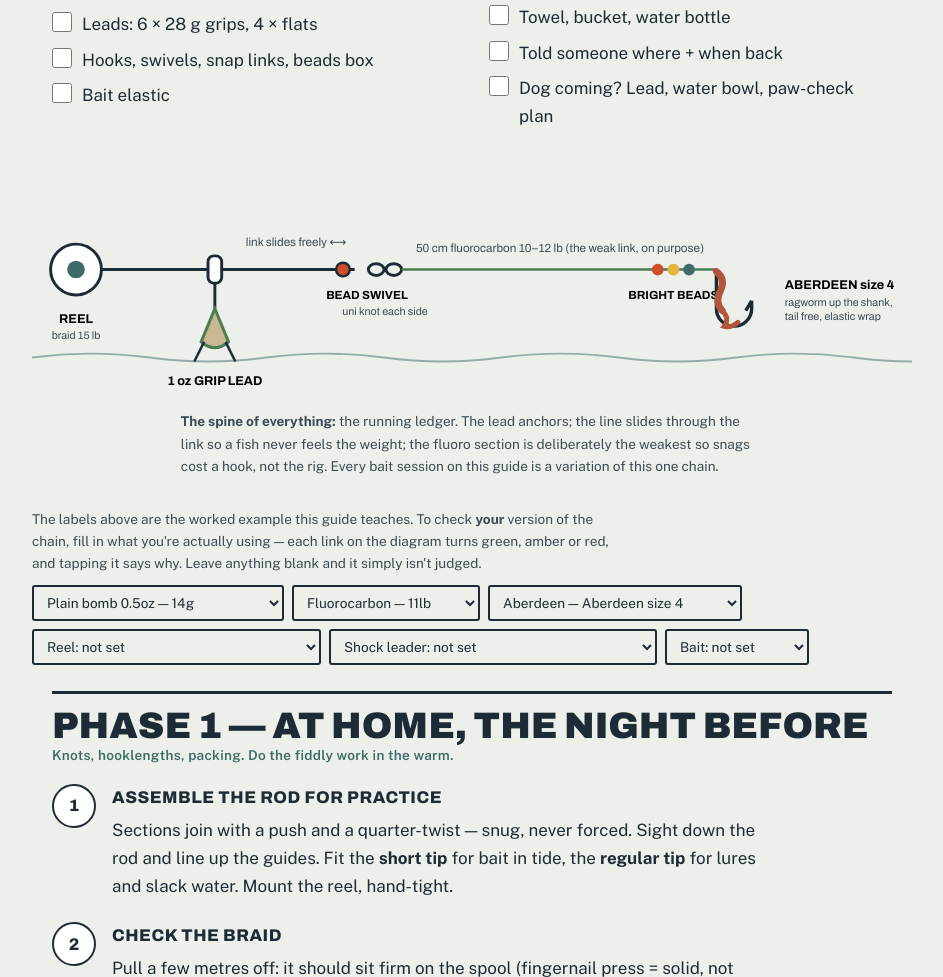
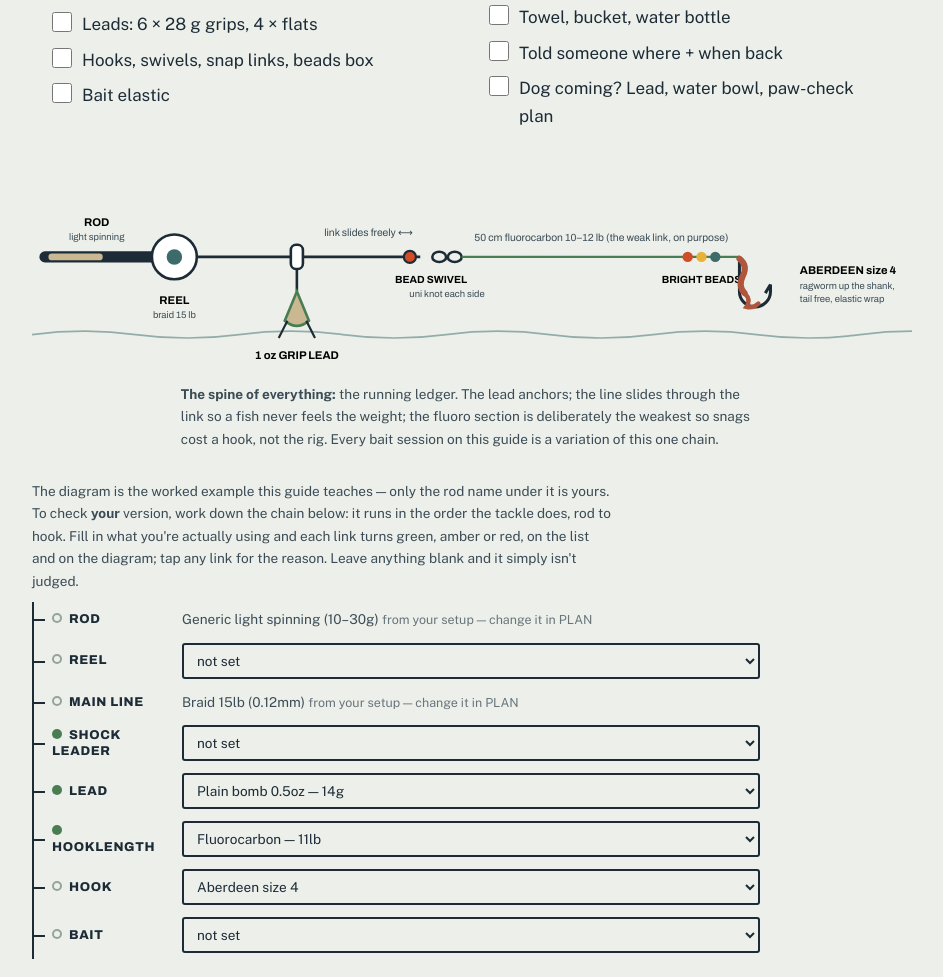
Before and after one commit to crgz13/fishing-field-guide, a plain HTML site: page fishing-field-guide.html in a window 1280 px wide. Shown: the part 4581-5558 px from the top of the page, without its empty margins (168-1111 px from the left). Drawn offline with nearby package versions, Linux system fonts and the light colour scheme.

Commit message:
rig-chain presentation: checker reads rod-to-hook as a labelled chain
The ④(b) checker was six unordered dropdowns that lost their slot name
once filled and painted verdicts only on the diagram. Now a vertical
chain list in tackle order (Rod → Reel → Main line → Shock leader →
Lead → Hooklength → Hook → Bait), every row labelled with a verdict
dot, read-only ends fed from PLAN, tap-for-why everywhere. The
shock-leader rule gained a 'leader' slot (same verdict shown where the
leader is set — a mirror, not a new judgement). Diagram gains a rod
butt; option labels de-duped (Aberdeen size 4).

Co-Authored-By: Claude Fable 5 <noreply@anthropic.com>

```diff
--- a/fishing-field-guide.html
+++ b/fishing-field-guide.html
@@ -290,17 +290,35 @@
   /* ---------- rig check (④b verdicts) ---------- */
   .rigcheck{padding:0 0 26px}
   .rc-intro{font-size:.85rem;color:#3c4c56;max-width:70ch;margin-bottom:10px}
-  .rigcheck .row{display:flex;flex-wrap:wrap;gap:8px}
-  .rigcheck select{font:inherit;font-size:.85rem;padding:7px 9px;border:2px solid var(--ink);background:var(--paper);color:var(--ink);border-radius:3px}
+  .rigcheck select{font:inherit;font-size:.85rem;padding:7px 9px;border:2px solid var(--ink);background:var(--paper);color:var(--ink);border-radius:3px;max-width:100%}
+  /* the chain reads top-to-bottom in the order the tackle runs: the container's left
+     border is the spine, each link taps it with a short tick. */
+  .chain{border-left:2px solid var(--ink);max-width:70ch}
+  /* grid, not flex: a long read-only value wraps inside its own column instead of
+     dropping under the label and losing the alignment down the chain. */
+  .chain .link{display:grid;grid-template-columns:120px minmax(0,1fr);align-items:center;gap:4px 10px;position:relative;padding:6px 0 6px 18px}
+  .chain .link::before{content:'';position:absolute;left:0;top:50%;width:11px;height:2px;background:var(--ink)}
+  .lname{font-family:'Archivo',sans-serif;font-stretch:75%;font-weight:800;text-transform:uppercase;
+         font-size:.8rem;letter-spacing:.05em;line-height:1.3;background:none;border:0;padding:0;
+         color:var(--ink);cursor:pointer;flex:0 0 120px;text-align:left}
+  .lname:hover span:last-child,.lname:focus span:last-child{text-decoration:underline}
+  .lfix{font-size:.85rem;margin:0;color:#3c4c56}
+  .lfix i{font-style:normal;font-size:.78rem;opacity:.75}
   .rigwhy{border-left:6px solid var(--ink);background:#fff;padding:12px 16px;margin-top:12px;max-width:70ch}
   .rigwhy h4{font-family:'Archivo',sans-serif;font-stretch:75%;font-weight:800;text-transform:uppercase;font-size:.85rem;letter-spacing:.05em}
   .rigwhy li{list-style:none;font-size:.88rem;margin:8px 0}
-  .rigwhy .dot,.buygap .dot{display:inline-block;width:10px;height:10px;border-radius:50%;margin-right:7px}
+  .rigwhy p{font-size:.88rem;margin:0}
+  .rigwhy .dot,.buygap .dot,.chain .dot{display:inline-block;width:10px;height:10px;border-radius:50%;margin-right:7px}
+  .chain .dot.dotoff{background:transparent;box-shadow:inset 0 0 0 2px #94a39c}
   #seg-reel,#seg-line,#seg-lead,#seg-hooklength,#seg-hook,#seg-bait{cursor:pointer}
   body.night .rigcheck select{background:#0a0405;color:#e03d3d;border-color:#e03d3d}
-  body.night .rc-intro{color:#c05050}
+  body.night .rc-intro,body.night .lfix{color:#c05050}
+  body.night .chain{border-color:#e03d3d}
+  body.night .chain .link::before{background:#e03d3d}
+  body.night .lname{color:#e03d3d}
+  body.night .chain .dot.dotoff{box-shadow:inset 0 0 0 2px #7a2020}
   body.night .rigwhy{background:#140708}
-  @media print{.rigcheck .row{display:none}}
+  @media print{.rigcheck .chain{display:none}}
 
   /* ---------- gear locker ---------- */
   /* ponytail: selects/inputs reuse the .deck rules above, so night mode is already handled. */
@@ -502,10 +520,17 @@
 <!-- ================= DO ================= -->
 <div id="do"></div>
 <!-- ================= HERO RIG DIAGRAM ================= -->
-<div class="wrap hero-rig" role="img" aria-label="Diagram of the running ledger rig from reel to baited hook">
-<svg viewBox="0 0 900 240" xmlns="http://www.w3.org/2000/svg" font-family="Archivo, sans-serif">
+<div class="wrap hero-rig" role="img" aria-label="Diagram of the running ledger rig from rod and reel to baited hook">
+<svg viewBox="-120 0 1020 240" xmlns="http://www.w3.org/2000/svg" font-family="Archivo, sans-serif">
   <!-- water line -->
-  <path d="M0 200 Q 60 192 120 200 T 240 200 T 360 200 T 480 200 T 600 200 T 720 200 T 840 200 T 960 200" fill="none" stroke="#3d6b6a" stroke-width="2" opacity=".5"/>
+  <path d="M-120 200 Q -60 192 0 200 T 120 200 T 240 200 T 360 200 T 480 200 T 600 200 T 720 200 T 840 200 T 960 200" fill="none" stroke="#3d6b6a" stroke-width="2" opacity=".5"/>
+  <!-- rod butt: drawn before the reel so the reel sits on it. Decorative — no segment,
+       no rule, not tappable. The sub-label is the only part of this diagram that is
+       YOUR gear rather than the worked example. -->
+  <line x1="-105" y1="110" x2="28" y2="110" stroke="#1c2b36" stroke-width="13" stroke-linecap="round"/>
+  <line x1="-97" y1="110" x2="-42" y2="110" stroke="#c9b892" stroke-width="8" stroke-linecap="round"/>
+  <text x="-45" y="74" text-anchor="middle" font-size="13" font-weight="700">ROD</text>
+  <text id="rodbuttname" x="-45" y="90" text-anchor="middle" font-size="11" fill="#3c4c56">light spinning</text>
   <!-- main line -->
   <line id="seg-line" data-slot="line" tabindex="0" x1="60" y1="110" x2="330" y2="110" stroke="#1c2b36" stroke-width="3"/>
   <!-- reel -->
@@ -550,8 +575,8 @@
 <p class="wrap rig-caption"><strong>The spine of everything:</strong> the running ledger. The lead anchors; the line slides through the link so a fish never feels the weight; the fluoro section is deliberately the weakest so snags cost a hook, not the rig. Every bait session on this guide is a variation of this one chain.</p>
 
 <div class="wrap rigcheck">
-  <p class="rc-intro">The labels above are the worked example this guide teaches. To check <b>your</b> version of the chain, fill in what you're actually using — each link on the diagram turns green, amber or red, and tapping it says why. Leave anything blank and it simply isn't judged.</p>
-  <div class="row" id="rigslots"></div>
+  <p class="rc-intro">The diagram is the worked example this guide teaches — only the rod name under it is yours. To check <b>your</b> version, work down the chain below: it runs in the order the tackle does, rod to hook. Fill in what you're actually using and each link turns green, amber or red, on the list and on the diagram; tap any link for the reason. Leave anything blank and it simply isn't judged.</p>
+  <div class="chain" id="rigslots"></div>
   <div id="rigwhy" aria-live="polite"></div>
 </div>
 
@@ -1084,7 +1109,9 @@
       if(R.lead.g<=cap) return {v:'y',why:R.lead.g+'g is under the '+cap+'g ceiling but leaves nothing for the ~12g of rig and bait — you are casting at the limit.'};
       return {v:'r',why:R.lead.g+'g is over the rod’s '+cap+'g casting ceiling. That is crack-off and broken-rod territory.'};
     }},
-    {id:'shock-leader',slots:['lead'],fn:function(R,g){
+    /* two slots: the verdict is about the lead's weight, but it is also the only thing
+       said about the leader — show it where the user set each. Same verdict, two places. */
+    {id:'shock-leader',slots:['lead','leader'],fn:function(R,g){
       if(!R.lead) return null;
       if(R.lead.g<=57) return {v:'g',why:'Under 57g (2oz) — no shock leader needed.'};
       var need=leaderLb(R.lead.g);
@@ -1903,10 +1930,26 @@
   }
 
   /* ================= ④b RIG CHECK UI ================= */
-  var SLOTS=[['lead','Lead'],['hooklength','Hooklength'],['hook','Hook'],['reel','Reel'],['leader','Shock leader'],['bait','Bait']];
+  /* The chain in the order the tackle actually runs, rod to hook. Third field: 1 = you set
+     it here, 0 = it comes from your PLAN setup and is shown read-only. Rod and main line
+     carry no verdict of their own — what they're paired WITH is what gets judged. */
+  var CHAIN=[['rod','Rod',0],['reel','Reel',1],['line','Main line',0],['leader','Shock leader',1],
+             ['lead','Lead',1],['hooklength','Hooklength',1],['hook','Hook',1],['bait','Bait',1]];
+  var SEGS=['reel','line','lead','hooklength','hook','bait'];   // the SVG has no rod or leader segment
+  var VWORD={g:'ok',y:'check this',r:'problem'};
+  /* The ends are judged through their pairings, so point at where the verdict lives
+     instead of saying "nothing to judge" over a link that plainly matters. */
+  var ENDWHY={
+    rod:'The rod itself carries no verdict here — what it is paired with does. Its casting ceiling is judged on <b>Lead</b> (ceiling minus ~12g of rig and bait) and its size pairing on <b>Reel</b>. Change the rod in PLAN.',
+    line:'The main line carries no verdict here — what it is paired with does. It is judged on <b>Hooklength</b> (the weak link must break first) and on <b>Lead</b> and <b>Shock leader</b> (casting weight needs about 10lb of mono per ounce). Change the line in PLAN.'
+  };
   var SEGSTROKE={};   // original stroke per segment, so an unjudged link is restored exactly
   var OPENSLOT=null;
   var SEGWIRED=false; // the SVG segments are wired once — buildRig() re-runs on every change
+
+  function slotName(k){ var n=k; CHAIN.forEach(function(c){ if(c[0]===k) n=c[1]; }); return n; }
+  // "Aberdeen" + spec "Aberdeen size 4" would read "Aberdeen — Aberdeen size 4"
+  function optLabel(i){ var s=specOf(i); return !s? i.label : s.indexOf(i.label)===0? s : i.label+' — '+s; }
 
   function slotOptions(kind){
     // locker first, then catalogue — same objects the rules read
@@ -1925,47 +1968,64 @@
     });
     RIG.lead=lead; RIG.hooklength=hl; RIG.hook=hook;
   }
-  function buildRig(){
-    var host=document.getElementById('rigslots'); if(!host) return;
-    host.innerHTML='';
-    SLOTS.forEach(function(s){
+  function slotSelect(k,name){
     var sel=document.createElement('select');
-      sel.setAttribute('aria-label',s[1]);
-      sel.innerHTML='<option value="">'+s[1]+': not set</option>';
-      if(s[0]==='bait'){
-        Object.keys(BAITS).forEach(function(b){ sel.innerHTML+='<option value="'+b+'">'+b+'</option>'; });
+    sel.setAttribute('aria-label',name);
+    sel.innerHTML='<option value="">not set</option>';
+    if(k==='bait'){
+      Object.keys(BAITS).forEach(function(b){ sel.innerHTML+='<option value="'+esc(b)+'">'+esc(b)+'</option>'; });
     }else{
-        var kind = s[0]==='leader' ? 'line' : s[0];
+      var kind = k==='leader' ? 'line' : k;
       var pair=slotOptions(kind), grp=['In your locker','Catalogue'];
       pair.forEach(function(list,n){
         if(!list.length) return;
         var og='<optgroup label="'+grp[n]+'">';
-          list.forEach(function(i){ og+='<option value="'+esc(i.id)+'">'+esc(i.label)+' — '+esc(specOf(i))+'</option>'; });
+        list.forEach(function(i){ og+='<option value="'+esc(i.id)+'">'+esc(optLabel(i))+'</option>'; });
         sel.innerHTML+=og+'</optgroup>';
       });
     }
     sel.addEventListener('change',function(){
       var val=sel.value;
-        if(!val){ RIG[s[0]]=null; }
-        else if(s[0]==='bait'){ RIG[s[0]]={label:val}; }
+      if(!val){ RIG[k]=null; }
+      else if(k==='bait'){ RIG[k]={label:val}; }
       else {
         var found=null;
         LOCKER.concat(CATALOGUE).forEach(function(i){ if(i.id===val&&!found) found=i; });
-          RIG[s[0]]=found;
+        RIG[k]=found;
       }
       paintRig();
     });
-      if(RIG[s[0]]) sel.value = s[0]==='bait' ? RIG[s[0]].label : RIG[s[0]].id;
-      host.appendChild(sel);
-    });
+    if(RIG[k]) sel.value = k==='bait' ? RIG[k].label : RIG[k].id;
+    return sel;
+  }
+  function buildRig(){
+    var host=document.getElementById('rigslots'); if(!host) return;
+    var g=gearCalc();
+    host.innerHTML='';
+    /* rebuilt whole on every rod/line/locker change, so these listeners die with the
+       nodes — no SEGWIRED guard needed here, unlike the static SVG below. */
+    CHAIN.forEach(function(c){
+      var row=document.createElement('div');
+      row.className='link'; row.setAttribute('data-slot',c[0]);
+      var btn=document.createElement('button');
+      btn.type='button'; btn.className='lname';
+      btn.innerHTML='<span class="dot dotoff"></span><span>'+esc(c[1])+'</span>';
+      btn.addEventListener('click',function(){ showWhy(c[0]); });
+      row.appendChild(btn);
+      if(c[2]){ row.appendChild(slotSelect(c[0],c[1])); }
+      else{
+        var p=document.createElement('p'); p.className='lfix';
+        p.innerHTML=esc(c[0]==='rod'? g.rod.label : g.line.label)+' <i>from your setup — change it in PLAN</i>';
+        row.appendChild(p);
+      }
+      host.appendChild(row);
+    });
+    var rb=document.getElementById('rodbuttname');
+    if(rb) rb.textContent=(CLASSNAMES[g.rod.cls]||'your rod').toLowerCase();
     // remember original strokes once, then judge
-    SLOTS.concat([['line','Main line']]).forEach(function(s){
-      var el=document.getElementById('seg-'+s[0]);
-      if(el&&!(s[0] in SEGSTROKE)) SEGSTROKE[s[0]]=el.getAttribute('stroke');
-    });
     if(!SEGWIRED){
       SEGWIRED=true;
-      ['reel','line','lead','hooklength','hook','bait'].forEach(function(k){
+      SEGS.forEach(function(k){
         var el=document.getElementById('seg-'+k); if(!el) return;
         if(!(k in SEGSTROKE)) SEGSTROKE[k]=el.getAttribute('stroke');
         el.setAttribute('role','button');
@@ -1977,29 +2037,37 @@
   }
   function paintRig(){
     var res=judge();
-    ['reel','line','lead','hooklength','hook','bait'].forEach(function(k){
+    SEGS.forEach(function(k){
       var el=document.getElementById('seg-'+k); if(!el) return;
       if(!(k in SEGSTROKE)) SEGSTROKE[k]=el.getAttribute('stroke');
       var r=res[k];
       // ponytail: restoring the original attribute keeps the night-mode [stroke=…] selectors matching
       if(r&&r.worst) el.setAttribute('stroke',VCOL[r.worst]);
       else el.setAttribute('stroke',SEGSTROKE[k]);
-      el.setAttribute('aria-label',(SLOTS.filter(function(s){return s[0]===k})[0]||[k,k])[1]+
-        (r&&r.worst?': '+({g:'ok',y:'check this',r:'problem'})[r.worst]:': not judged'));
+      el.setAttribute('aria-label',slotName(k)+(r&&r.worst?': '+VWORD[r.worst]:': not judged'));
+    });
+    CHAIN.forEach(function(c){
+      var row=document.querySelector('.chain .link[data-slot="'+c[0]+'"]'); if(!row) return;
+      var dot=row.querySelector('.dot'), r=res[c[0]];
+      dot.className = r&&r.worst ? 'dot' : 'dot dotoff';
+      dot.style.background = r&&r.worst ? VCOL[r.worst] : '';
+      row.querySelector('.lname').setAttribute('aria-label',
+        c[1]+(r&&r.worst?': '+VWORD[r.worst]:': not judged')+' — why?');
     });
     if(OPENSLOT) showWhy(OPENSLOT,res);
   }
   function showWhy(k,res){
     res=res||judge();
     OPENSLOT=k;
-    var box=document.getElementById('rigwhy'), r=res[k];
-    var name=(SLOTS.filter(function(s){return s[0]===k})[0]||['','Main line'])[1];
-    var chosen = k==='line' ? gearCalc().line.label : (RIG[k]? RIG[k].label+(specOf(RIG[k])?' ('+specOf(RIG[k])+')':'') : null);
-    var h='<div class="rigwhy"><h4>'+esc(name)+(chosen?' — '+esc(chosen):'')+'</h4>';
-    if(!r) h+='<p style="font-size:.88rem;margin:0">Nothing to judge here yet'+(chosen?'':' — set it above')+'.</p>';
-    else { h+='<ul>'; r.forEach(function(x){
+    var box=document.getElementById('rigwhy'), r=res[k], g=gearCalc();
+    var chosen = k==='rod' ? g.rod.label : k==='line' ? g.line.label
+               : (RIG[k]? RIG[k].label+(specOf(RIG[k])?' ('+specOf(RIG[k])+')':'') : null);
+    var h='<div class="rigwhy"><h4>'+esc(slotName(k))+(chosen?' — '+esc(chosen):'')+'</h4>';
+    if(r){ h+='<ul>'; r.forEach(function(x){
         h+='<li><span class="dot" style="background:'+VCOL[x.v]+'"></span>'+esc(x.why)+'</li>';
       }); h+='</ul>'; }
+    else if(ENDWHY[k]) h+='<p>'+ENDWHY[k]+'</p>';
+    else h+='<p>Nothing to judge here yet'+(chosen?'':' — set it in the chain above')+'.</p>';
     box.innerHTML=h+'</div>';
   }
 
```
Also changed, not shown: 2 other files. Lines whose indentation alone changed are shown as unchanged.
